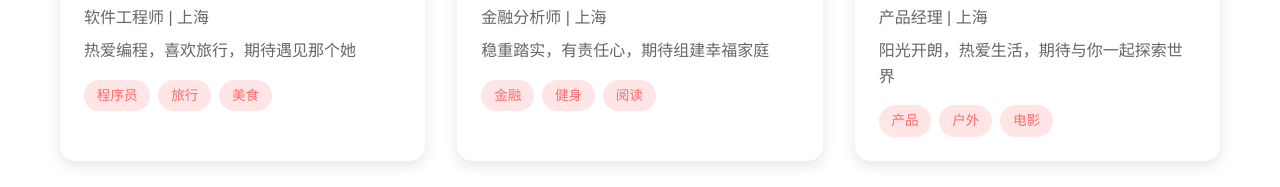
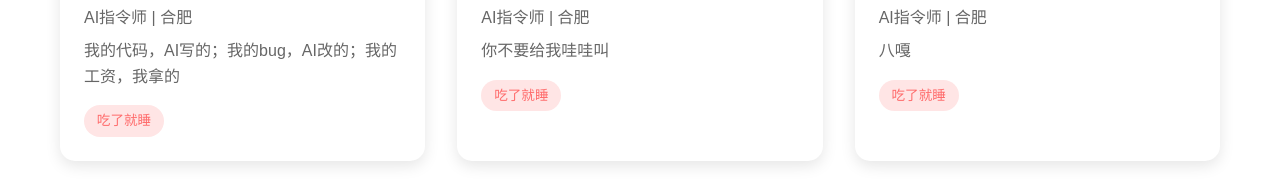
Before and after one commit to 1109779085/niuchuanwu.github.io, a plain HTML site: page index.html in a window 1280 px wide. Shown: the part 1282-1469 px from the top of the page. Drawn offline with Linux system fonts and the light colour scheme.

Commit message:
Add files via upload

```diff
--- a/index.html
+++ b/index.html
@@ -23,7 +23,8 @@
         <div class="hero-content">
             <h1>找到你的命中注定</h1>
             <p>在这里，遇见对的人</p>
-            <button class="btn-primary" onclick="scrollToSection('register')">立即开始</button>
+            <h1>尹总祭天，法力无边</h1>
+            <!-- <button class="btn-primary" onclick="scrollToSection('register')">立即开始</button> -->
         </div>
     </section>
 
--- a/script.js
+++ b/script.js
@@ -3,14 +3,14 @@ const profilesData = [
         id: 1,
         name: "尹迪康1号",
         gender: "male",
-        age: 28,
-        occupation: "软件工程师",
-        location: "上海",
-        bio: "热爱编程，喜欢旅行，期待遇见那个她",
-        tags: ["程序员", "旅行", "美食"],
-        height: "178cm",
-        education: "硕士",
-        salary: "20-30k",
+        age: 26,
+        occupation: "AI指令师",
+        location: "合肥",
+        bio: "我的代码，AI写的；我的bug，AI改的；我的工资，我拿的",
+        tags: ["吃了就睡"],
+        height: "170cm",
+        education: "专科",
+        salary: "5k",
         avatar: "./1.jpg"
     },
     // {
@@ -31,14 +31,14 @@ const profilesData = [
         id: 3,
         name: "尹迪康2号",
         gender: "male",
-        age: 32,
-        occupation: "金融分析师",
-        location: "上海",
-        bio: "稳重踏实，有责任心，期待组建幸福家庭",
-        tags: ["金融", "健身", "阅读"],
-        height: "180cm",
-        education: "硕士",
-        salary: "30-50k",
+        age: 26,
+        occupation: "AI指令师",
+        location: "合肥",
+        bio: "你不要给我哇哇叫",
+        tags: ["吃了就睡"],
+        height: "170cm",
+        education: "专科",
+        salary: "5k",
         avatar: "./3.jpg"
     },
     // {
@@ -59,14 +59,14 @@ const profilesData = [
         id: 5,
         name: "尹迪康3号",
         gender: "male",
-        age: 30,
-        occupation: "产品经理",
-        location: "上海",
-        bio: "阳光开朗，热爱生活，期待与你一起探索世界",
-        tags: ["产品", "户外", "电影"],
-        height: "175cm",
-        education: "本科",
-        salary: "25-35k",
+        age: 26,
+        occupation: "AI指令师",
+        location: "合肥",
+        bio: "八嘎",
+        tags: ["吃了就睡"],
+        height: "170cm",
+        education: "专科",
+        salary: "5k",
         avatar: "./2.jpg"
     },
     // {
```
